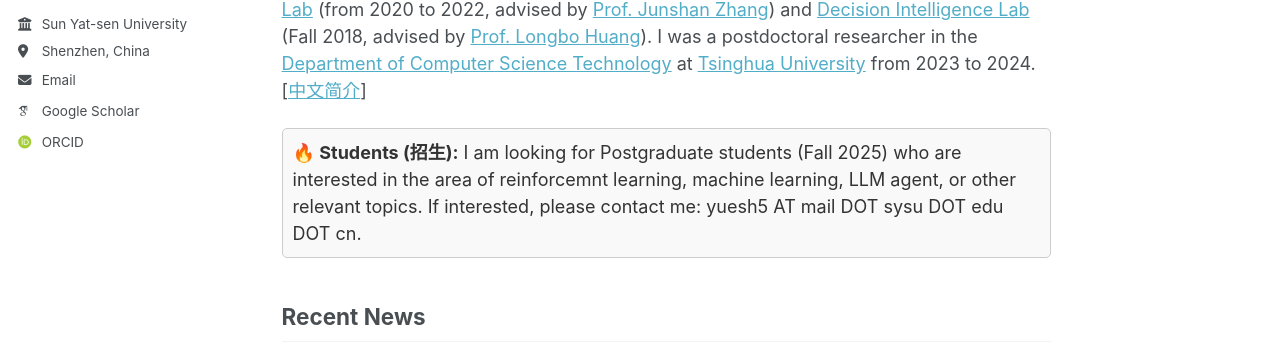
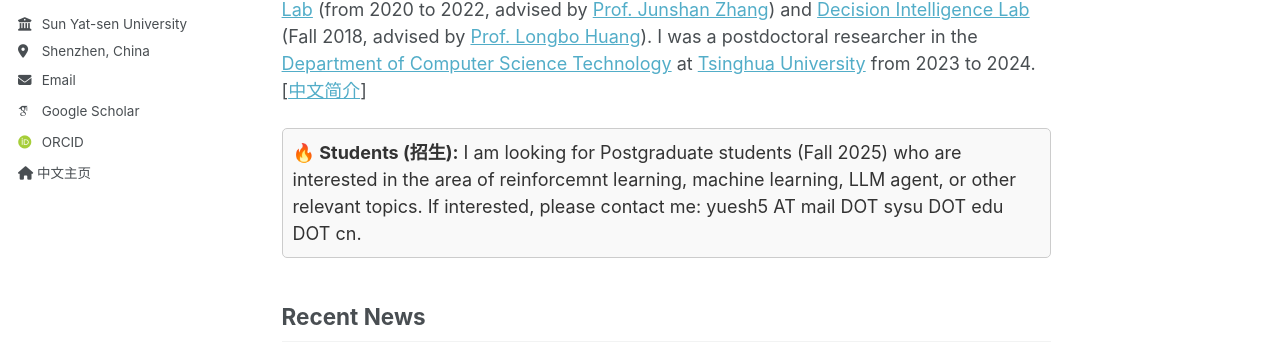
Before and after one commit to shaunyue/shaunyue.github.io, a Jekyll site: the page built from _pages/about.md, in a window 1280 px wide. Shown: the part 349-705 px from the top of the page. Built offline with Jekyll 4.4.1, drawn with Linux system fonts in a browser that asks for light colours; some web fonts are replaced.

Commit message:
Update information

```diff
--- a/_config.yml
+++ b/_config.yml
@@ -35,6 +35,7 @@
   googlescholar    : "https://scholar.google.com/citations?user=Mc_MN_MAAAAJ&hl=en&oi=ao"
   impactstory      : # URL
   orcid            : "https://orcid.org/0009-0001-3416-8181"
+  chinese_homepage : "https://scst.sysu.edu.cn/members/members01/1417931.htm"  # 中文主页
   semantic         : # URL
   pubmed           : # "https://www.ncbi.nlm.nih.gov/pubmed/?term=john+snow"
   researchgate     : # "https://www.researchgate.net/profile/Sheng-Yue-3"
--- a/_includes/author-profile.html
+++ b/_includes/author-profile.html
@@ -52,6 +52,13 @@
       {% endif %}
       {% if author.orcid %}
         <li><a href="{{ author.orcid }}"><i class="ai ai-orcid ai-fw icon-pad-right"></i>ORCID</a></li>
+      {% endif %}
+      {% if site.author.chinese_homepage %}
+      <li>
+        <a href="{{ site.author.chinese_homepage }}" itemprop="url">
+          <i class="fas fa-home"></i> 中文主页 <!-- 使用 Font Awesome 的 "home" 图标 -->
+        </a>
+      </li>
       {% endif %}
       {% if author.pubmed %}
         <li><a href="{{ author.pubmed }}"><i class="ai ai-pubmed ai-fw icon-pad-right"></i>PubMed</a></li>
--- a/_includes/head/custom.html
+++ b/_includes/head/custom.html
@@ -23,6 +23,8 @@
 <meta name="msapplication-config" content="{{ base_path }}/images/browserconfig.xml?v=M44lzPylqQ">
 <meta name="theme-color" content="#ffffff">
 <link rel="stylesheet" href="{{ base_path }}/assets/css/academicons.css"/>
+<!-- Font Awesome -->
+<link rel="stylesheet" href="https://cdnjs.cloudflare.com/ajax/libs/font-awesome/6.4.0/css/all.min.css">
 
 
 <!-- Support for MatJax -->
```
